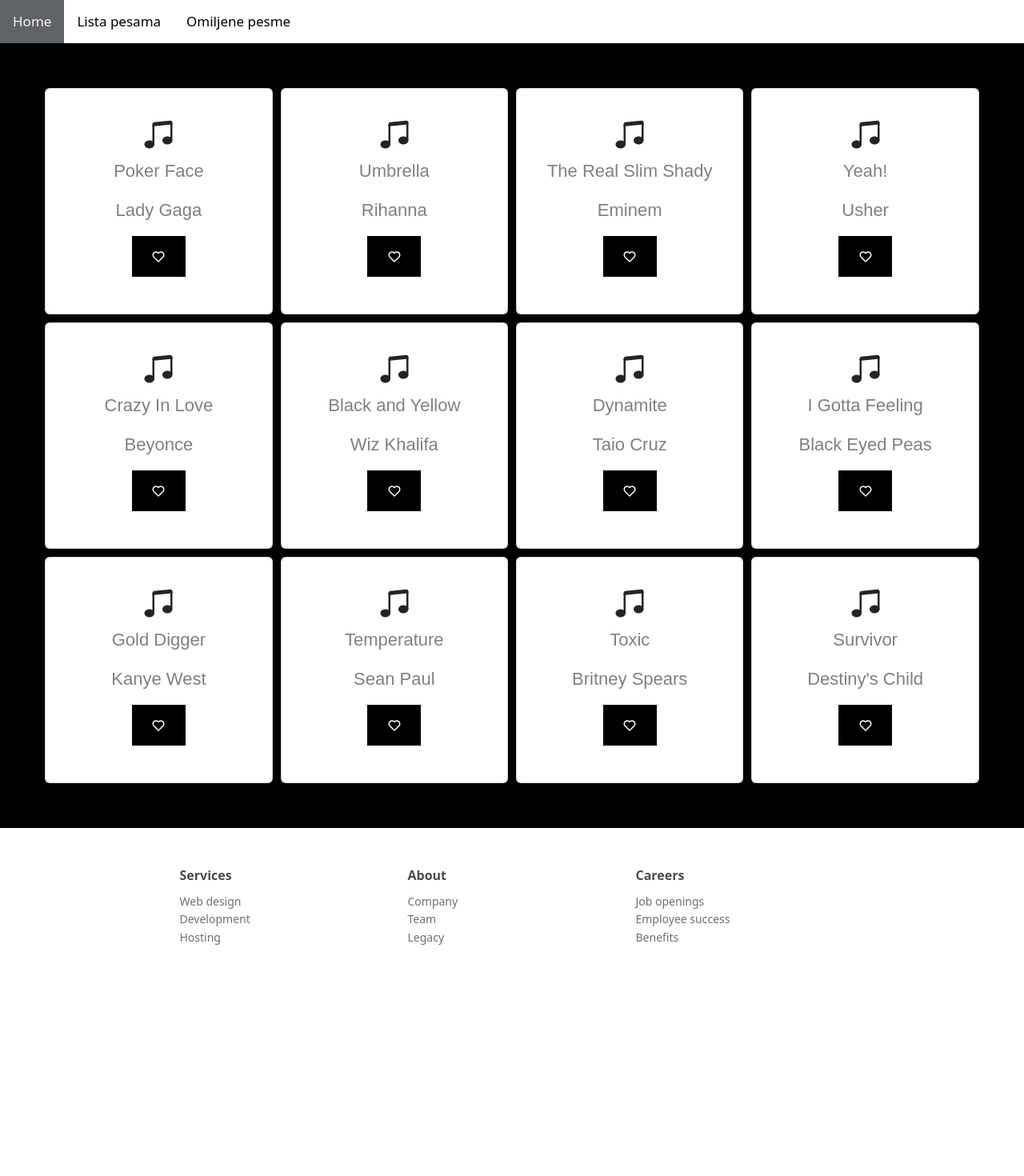
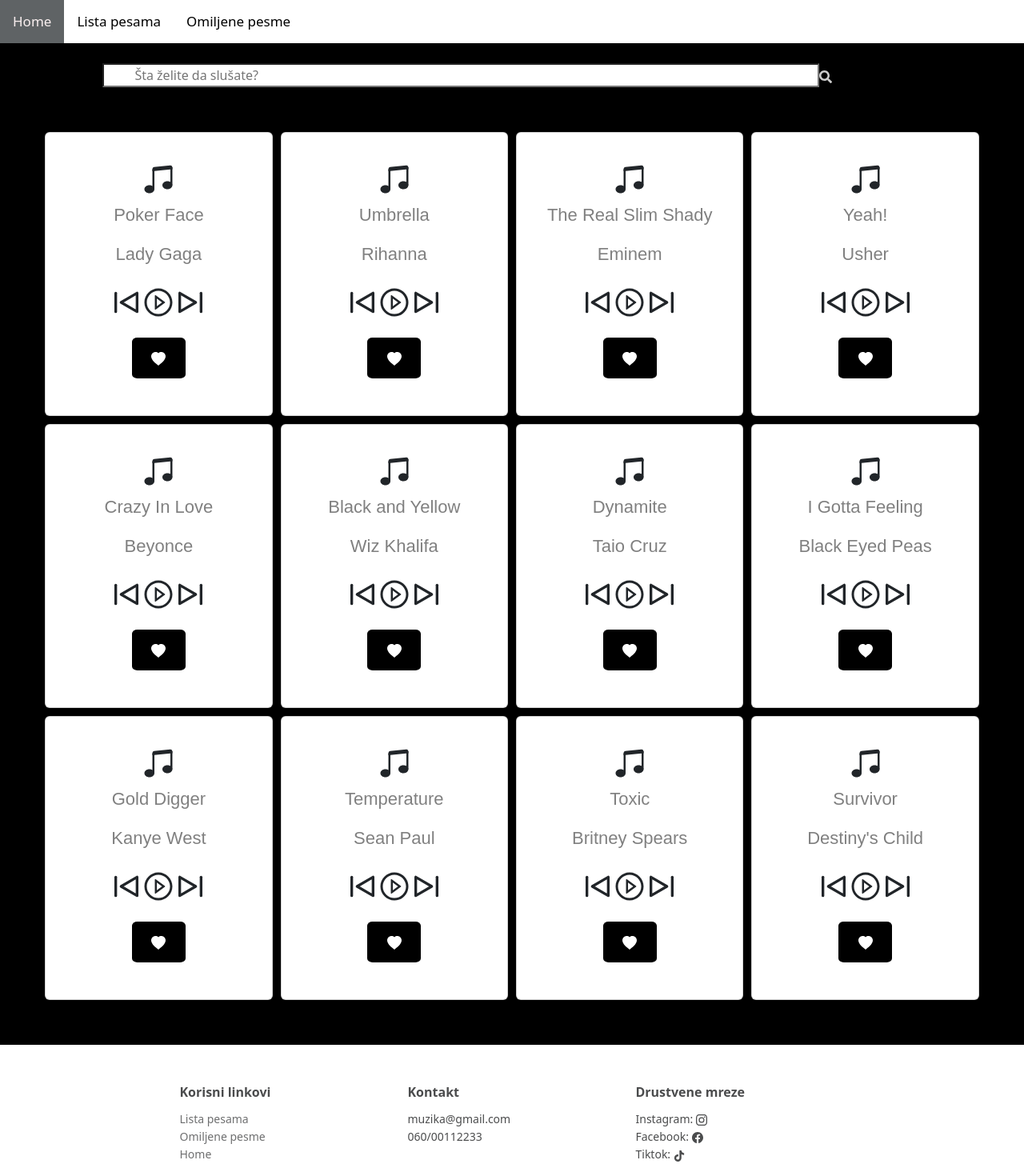
Before and after one commit to radmilovict/appReact, a React (Create React App) app: page /listaPesama in a window 1280 px wide. Shown: the top 1470 px of the page at 80% size. Before the commit the page ends 1233 px from the top, so only its background shows below. Built offline with nearby package versions, Linux system fonts and the light colour scheme.

Commit message:
funkcija search i finalna dorada css

```diff
--- a/src/App.css
+++ b/src/App.css
@@ -151,6 +151,7 @@ body, html {
   cursor: pointer;
   width: 30%;
   font-size: 18px;
+  border-radius: 10%;
 }
 
 .card button:hover {
@@ -168,3 +169,19 @@ body, html {
   justify-content: center;
   align-items: center;
 }
+
+.search{
+  background-color:white;
+  width: 70%;
+  margin-top: 2%;
+  margin-left: 10%;
+  padding-left: 3%;
+}
+
+.pesme{
+  background-color:black;
+}
+
+.icon{
+  color: #ccc;
+}
--- a/src/App.js
+++ b/src/App.js
@@ -7,6 +7,7 @@ import { BrowserRouter, Routes, Route } from "react-router-dom";
 import Pesme from './komponente/Pesme';
 import Omiljene from './komponente/Omiljene';
 import { useState } from "react";
+
 
 function App() {
 
@@ -119,6 +120,7 @@ function izbaciIzOmiljenih(id){
 }
 
 
+
   return (
     <div>
       <BrowserRouter>
--- a/src/komponente/Footer.jsx
+++ b/src/komponente/Footer.jsx
@@ -1,4 +1,6 @@
 import React from 'react'
+import {FaTiktok} from "react-icons/fa"
+import {BsInstagram,BsFacebook} from "react-icons/bs"
 
 function Footer(){
     return(
@@ -8,27 +10,26 @@ function Footer(){
             <div className="container">
                 <div className="row justify-content-center">
                     <div className="col-sm-4 col-md-3 item">
-                        <h3>Services</h3>
+                        <h3>Korisni linkovi</h3>
                         <ul>
-                            <li><a href="#">Web design</a></li>
-                            <li><a href="#">Development</a></li>
-                            <li><a href="#">Hosting</a></li>
+                            <li><a href="/listaPesama">Lista pesama</a></li>
+                            <li><a href="/omiljenePesme">Omiljene pesme</a></li>
+                            <li><a href="/">Home</a></li>
                         </ul>
                     </div>
                     <div className="col-sm-4 col-md-3 item">
-                        <h3>About</h3>
+                        <h3>Kontakt</h3>
                         <ul>
-                            <li><a href="#">Company</a></li>
-                            <li><a href="#">Team</a></li>
-                            <li><a href="#">Legacy</a></li>
+                            <li>muzika@gmail.com</li>
+                            <li>060/00112233</li>
                         </ul>
                     </div>
                     <div className="col-sm-4 col-md-3 item">
-                        <h3>Careers</h3>
+                        <h3>Drustvene mreze</h3>
                         <ul>
-                            <li><a href="#">Job openings</a></li>
-                            <li><a href="#">Employee success</a></li>
-                            <li><a href="#">Benefits</a></li>
+                            <li>Instagram: <BsInstagram/></li>
+                            <li>Facebook: <BsFacebook/></li>
+                            <li>Tiktok: <FaTiktok/></li>
                         </ul>
                     </div>
                 </div>
--- a/src/komponente/Home.jsx
+++ b/src/komponente/Home.jsx
@@ -6,7 +6,7 @@ function Home(){
 
                 <div className="hero-text">
                     <h1>Svi hitovi na jednom mestu!</h1>
-                    <h2>Napravite svoju playlistu sa vasim omiljenim numerama i slusajte bilo kad i bilo gde!</h2>
+                    <h2>Napravite svoju listu pesama sa vašim omiljenim numerama i slušajte bilo kad i bilo gde!</h2>
 
                  </div>
 
--- a/src/komponente/Kartica.jsx
+++ b/src/komponente/Kartica.jsx
@@ -1,6 +1,9 @@
 import React from 'react'
-import {BsMusicNoteBeamed} from "react-icons/bs"
-import {TbHeartOff,TbHeart} from "react-icons/tb"
+import {BsMusicNoteBeamed,BsHeartFill} from "react-icons/bs"
+import {TbPlayerSkipBack,TbPlayerSkipForward} from "react-icons/tb"
+import {AiOutlinePlayCircle} from "react-icons/ai"
+import {IoHeartDislike} from "react-icons/io5"
+
 
 function Kartica({pesme,dodajOmiljenu,mod,izbaciIzOmiljenih}){
     return(
@@ -11,11 +14,12 @@ function Kartica({pesme,dodajOmiljenu,mod,izbaciIzOmiljenih}){
 
                 <p className="song">{pesme.nazivPesme}</p>
                 <p className="song">{pesme.izvodjac}</p>
-
+                <h1><TbPlayerSkipBack/><AiOutlinePlayCircle/><TbPlayerSkipForward/></h1>
+                <p></p>
                 {mod==1 ?
-                <p><button onClick={()=>dodajOmiljenu(pesme.id)}><TbHeart/></button></p>
+                <p><button onClick={()=>dodajOmiljenu(pesme.id)}><BsHeartFill/></button></p>
                 :
-                <p><button onClick={()=>izbaciIzOmiljenih(pesme.id)}><TbHeartOff/></button></p>
+                <p><button onClick={()=>izbaciIzOmiljenih(pesme.id)}><IoHeartDislike/></button></p>
                 }
             </div>
         </div>
--- a/src/komponente/Omiljene.jsx
+++ b/src/komponente/Omiljene.jsx
@@ -8,23 +8,15 @@ function Omiljene({pesme,izbaciIzOmiljenih,brojOmiljenihPesama}){
 
         {brojOmiljenihPesama==0 ?
 
-        <>
-            <h1>Niste dodali ni jednu pesmu.</h1>
-        </>
+            <h3>Vaša lista pesama je prazna</h3>
 
-        :
+            :
 
-        <>
-              {pesme
+            pesme
                 .filter((p)=>p.omiljena==1)
-
-                .map((p)=>(<Kartica key={p.id} pesme={p} mod={0} izbaciIzOmiljenih={izbaciIzOmiljenih}></Kartica>))}
-        </>
+                .map((p)=>(<Kartica key={p.id} pesme={p} mod={0} izbaciIzOmiljenih={izbaciIzOmiljenih}></Kartica>))
 
         }
-
-
-
 
         </div>
     );
--- a/src/komponente/Pesme.jsx
+++ b/src/komponente/Pesme.jsx
@@ -1,14 +1,34 @@
 import React from 'react'
 import Kartica from './Kartica'
+import {FaSearch} from "react-icons/fa"
+import {useState} from "react"
 
 
 function Pesme({pesme,dodajOmiljenu}){
-    return(
+    const [searchTerm, setSearchTerm] = useState('');
+    function handleInput(e){
+        setSearchTerm(e.target.value.toLowerCase() );
+        console.log(e.target.value);
+    }
 
-        <div className="svePesme">
-        {pesme.map((p) => (<Kartica key={p.id} pesme={p} dodajOmiljenu={dodajOmiljenu} mod={1} ></Kartica>))}
-        </div>
+  return (
+    <div className='pesme'>
+        <input className='search' type="text" placeholder='Šta želite da slušate?' onChange={handleInput}/><FaSearch className='icon'/>
 
+    <div className='svePesme'>
+
+    {searchTerm=='' ?
+
+        pesme.map((p) => (<Kartica key={p.id} pesme={p} dodajOmiljenu={dodajOmiljenu} mod={1} ></Kartica>))
+
+        :
+
+        pesme
+        .filter((p)=> (p.izvodjac.toLowerCase().includes(searchTerm) || p.nazivPesme.toLowerCase().includes(searchTerm)) )
+        .map((p) => (<Kartica key={p.id} pesme={p} dodajOmiljenu={dodajOmiljenu} mod={1} ></Kartica>))
+    }
+    </div>
+    </div>
     );
 }
 
```
